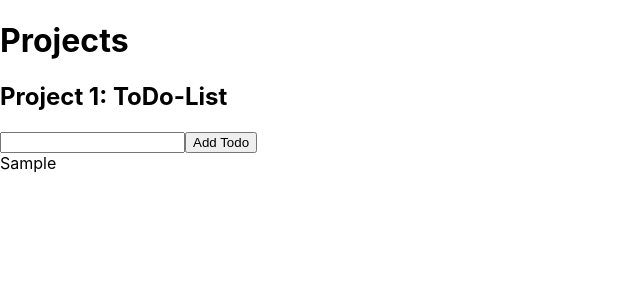
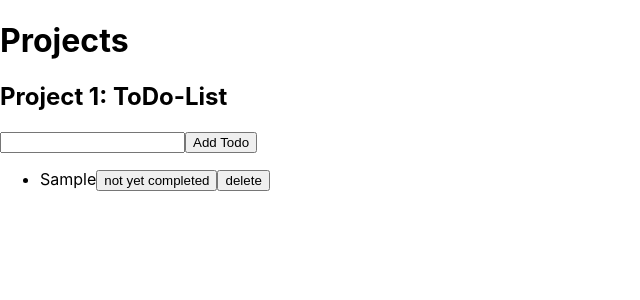
Before and after one commit to AlexisRoe/learning-typescript, a React (Create React App) app: page / in a window 1280 px wide. Both pictures are taken after typing "Sample" into the empty fields and a click on the button "Add Todo". Shown: the top 300 px of the page, without its empty margins (0-640 px from the left). Built offline with nearby package versions, Linux system fonts and the light colour scheme.

Commit message:
Add compete & delete functionality

```diff
--- a/src/projects/todoList/index.tsx
+++ b/src/projects/todoList/index.tsx
@@ -30,6 +30,18 @@ const ToDoList = (): JSX.Element => {
         setTodos(newTodos);
     }
 
+    const completeToDo = (index: number): void => {
+        const completedToDos: ToDo[] = [...todos];
+        completedToDos[index].complete = !completedToDos[index].complete;
+        setTodos(completedToDos);
+    }
+
+    const deleteToDo = (index: number): void => {
+        const clearedToDos: ToDo[] = [...todos];
+        clearedToDos.splice(index, 1);
+        setTodos(clearedToDos);
+    }
+
     return (
         <>
             <h2>Project 1: ToDo-List</h2>
@@ -37,12 +49,23 @@ const ToDoList = (): JSX.Element => {
                 <input type='text' required value={value} onChange={handleChange} />
                 <button type='submit'>Add Todo</button>
             </form>
-            {todos && todos.map(todo => {
-                return (
-                    <div>{todo.text}</div>
-                )
-            })
-            }
+            <section>
+                <ul>
+
+                    {todos && todos.map((todo: ToDo, index: number) => {
+                        return (
+                            <li key={index}>
+                                <span style={{textDecoration: todo.complete ? "line-through" : "none"}}>{todo.text}</span>
+                                <button type="button" onClick={() => completeToDo(index)}>{
+                                    todo.complete ? "completed" : "not yet completed"}
+                                </button>
+                                <button type="button" onClick={() => deleteToDo(index)}>delete</button>
+                            </li>
+                        )
+                    })
+                    }
+                </ul>
+            </section>
         </>
     );
 };
```
